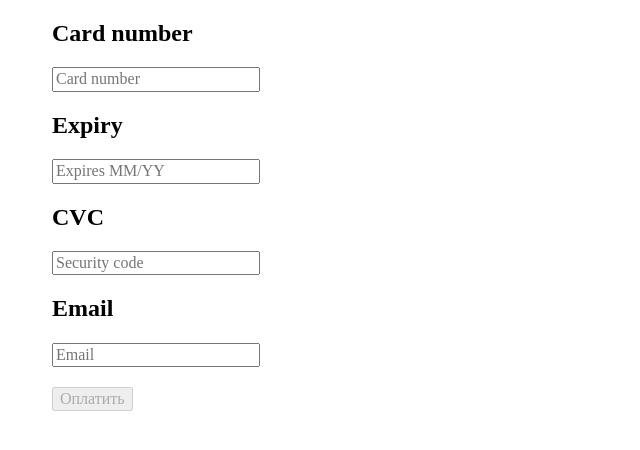
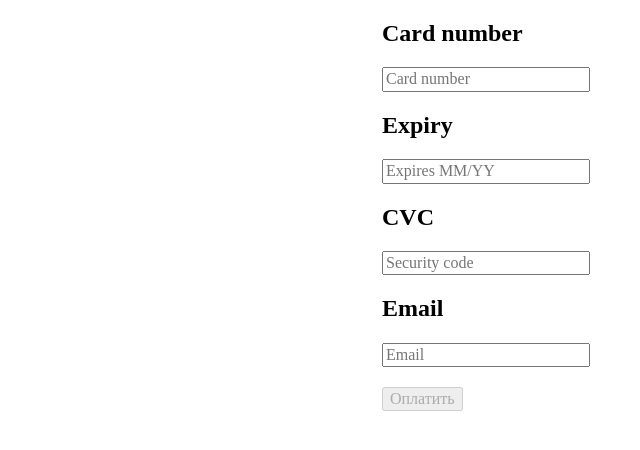
Before and after one commit to Agafocean/CreditCard, a website built with webpack: page src/index.html in a window 1280 px wide. Shown: the whole page, without its empty margins (98-738 px from the left). Built offline with nearby package versions, Linux system fonts and the light colour scheme; what payment would draw is missing.

Commit message:
Update index.html_1

```diff
--- a/src/index.html
+++ b/src/index.html
@@ -9,7 +9,7 @@
 </head>
 
 <body>
-    <div style="max-width: 320px; padding-left: 150px">
+    <div style="max-width: 320px; margin: 0 auto">
         <form novalidate autocomplete="on">
             <h2>Card number</h2>
             <input type="text" class="cc-number" pattern="\d*" x-autocompletetype="cc-number" placeholder="Card number"
```
